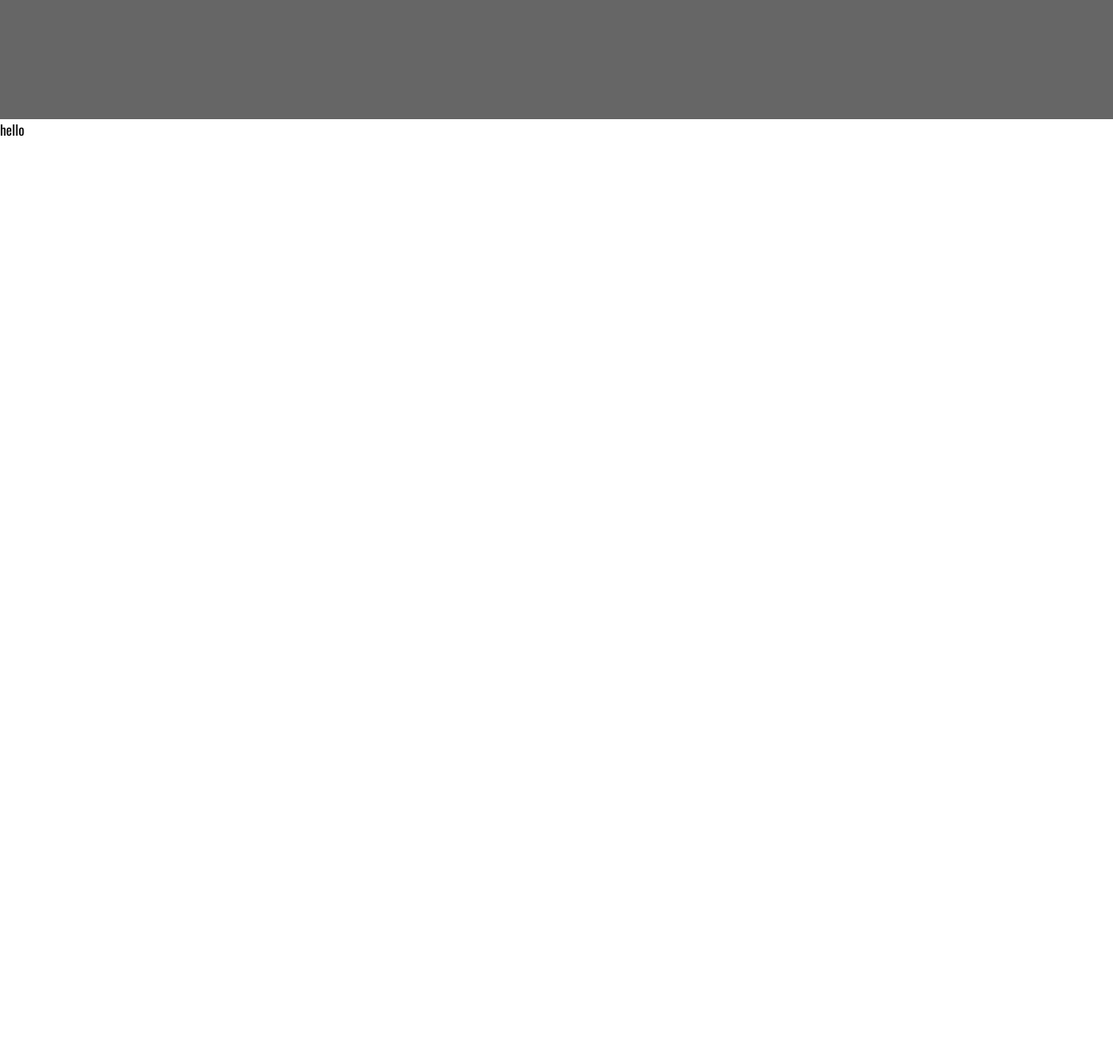
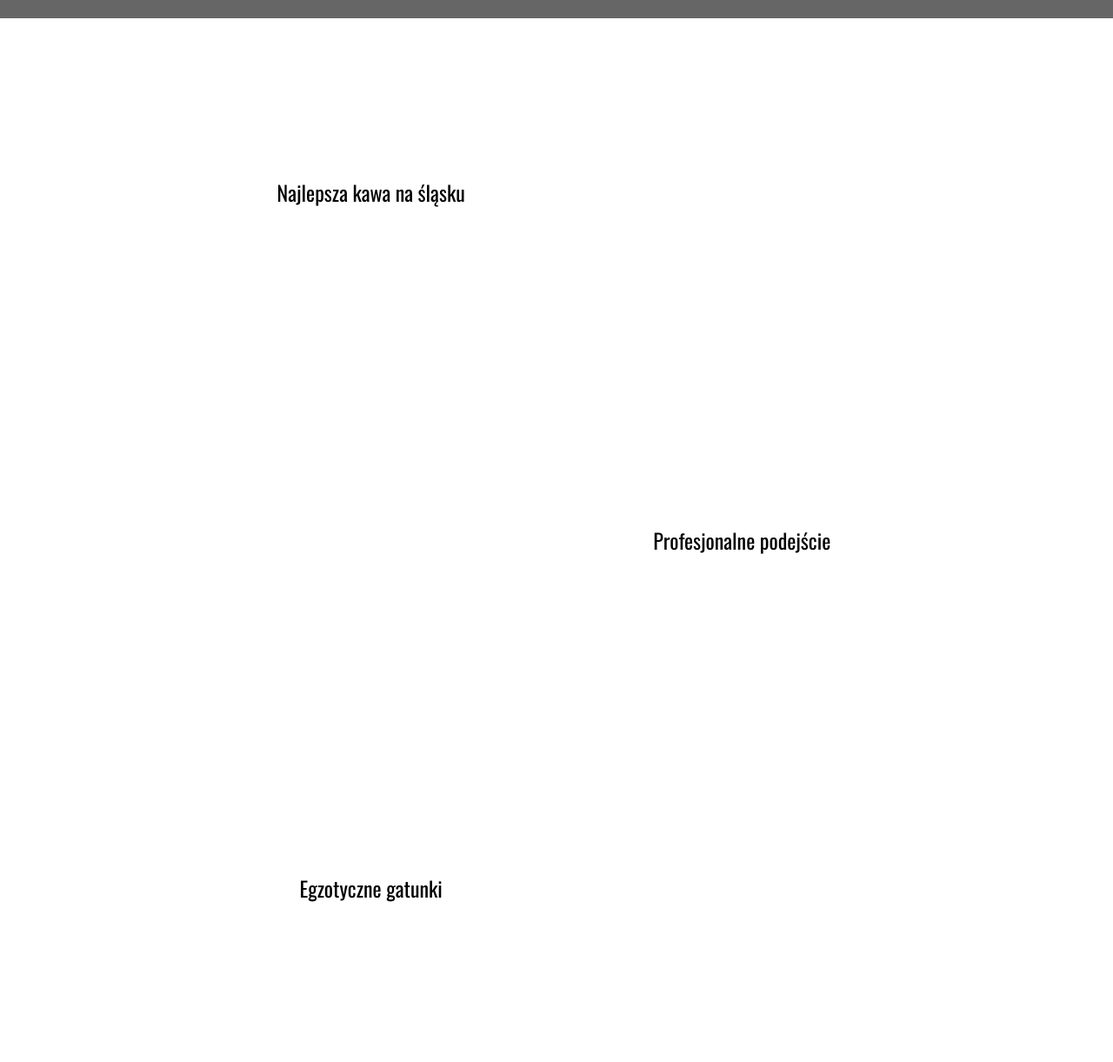
Before and after one commit to mateuszzelazny/coffe-shop, a plain HTML site: page index.html in a window 1280 px wide. Shown: the part 440-1661 px from the top of the page at 87% size. Before the commit the page ends 1137 px from the top, so only its background shows below. Drawn offline with nearby package versions, Linux system fonts and the light colour scheme.

Commit message:
created info

```diff
--- a/index.html
+++ b/index.html
@@ -19,11 +19,16 @@
                 <img src="assets/img/coffeBanner.jpg" alt="">
             </div>
             <div class="content">
-                hello
+                <div class="info">
+                    <div class="infoText1 infoText">Najlepsza kawa na śląsku</div>
+                    <div class="infoPicture1"></div>
+                    <div class="infoPicture2"></div>
+                    <div class="infoText2 infoText">Profesjonalne podejście</div>
+                    <div class="infoText3 infoText">Egzotyczne gatunki</div>
+                    <div class="infoPicture3 "></div>
+                </div>
             </div>
         </main>
     </div>
-    <script src="https://cdnjs.cloudflare.com/ajax/libs/parallax/3.1.0/parallax.min.js"></script>
-    <script src="js/banner.js"></script>
 </body>
 </html>
--- a/style/main.scss
+++ b/style/main.scss
@@ -10,6 +10,7 @@ body {
     .container {
         header {
             position: sticky;
+            top: 0;
 
             h1 {
                 background: white;
@@ -22,20 +23,48 @@ body {
         }
 
         main {
-            .banner{
-                height:500px;
+            .banner {
+                height: 30vw;
                 background: rgba(0, 0, 0, 0.6);
-                img{
-                    top:-500px;
+
+                img {
+                    top: -5vw;
                     z-index: -10;
                     position: fixed;
                     width: 100vw;
                 }
             }
+
             .content {
                 font-family: 'Oswald', sans-serif;
                 background: white;
                 min-height: 70vh;
+
+                .info {
+                    display: grid;
+                    grid-template-columns: repeat(3, calc(100% / 3));
+                    grid-template-rows: repeat(3, 400px);
+                    width: auto;
+
+                    .infoText {
+                        display: flex;
+                        justify-content: center;
+                        align-items: center;
+                        font-size: 1.5rem;
+                    }
+
+                    .infoText1 {
+                        grid-area: 1/1/2/3;
+                    }
+
+                    .infoText2 {
+                        grid-area: 2/2/3/4;
+                    }
+
+                    .infoText3 {
+                        grid-area: 3/1/4/3;
+                    }
+                }
             }
         }
     }
```
Also changed, not shown: style/main.css, 1 other file.
